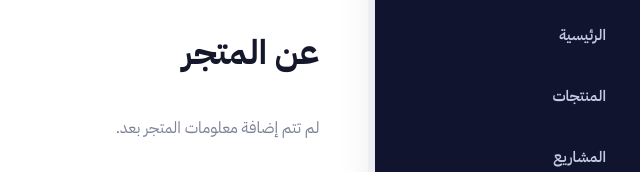
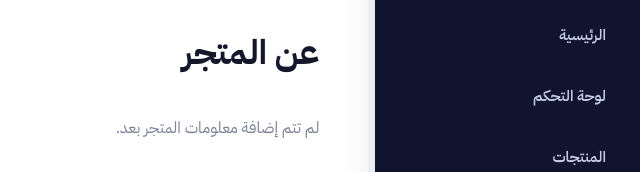
Before and after one commit to alza69191-art/V-Storefront, a Next.js app: page /about in a window 1280 px wide. Shown: the part 134-306 px from the top of the page, without its empty margins (640-1280 px from the left). Built offline with nearby package versions, Linux system fonts and the light colour scheme; no server answers.

Commit message:
Add personal dashboard to navigation

```diff
--- a/src/app/StoreNav.tsx
+++ b/src/app/StoreNav.tsx
@@ -3,5 +3,5 @@ import {useEffect,useRef} from "react";
 import {useRouter} from "next/navigation";
 import AccountSupport from "./AccountSupport";
 type Props={config:any;active:string};
-const links=[["home","/","الرئيسية"],["products","/products","المنتجات"],["projects","/projects","المشاريع"],["services","/services","الخدمات المستقلة"],["auctions","/auctions","المزادات"],["freelancers","/freelancers","المستقلون"],["companies","/companies","الشركات"],["about","/about","من نحن"],["contact","/contact","تواصل معنا"],["support","/support","الدعم الفني"]];
+const links=[["home","/","الرئيسية"],["dashboard","/dashboard","لوحة التحكم"],["products","/products","المنتجات"],["projects","/projects","المشاريع"],["services","/services","الخدمات المستقلة"],["auctions","/auctions","المزادات"],["freelancers","/freelancers","المستقلون"],["companies","/companies","الشركات"],["about","/about","من نحن"],["contact","/contact","تواصل معنا"],["support","/support","الدعم الفني"]];
 export default function StoreNav({config:c,active}:Props){const router=useRouter();const version=useRef(String(c._version||""));useEffect(()=>{const base=process.env.ADMIN_API_URL||"https://v-admin-api.onrender.com";const check=async()=>{try{const r=await fetch(base+"/api/public/config",{cache:"no-store"});if(!r.ok)return;const x=await r.json();const next=String(x._version||"");if(next&&next!==version.current){version.current=next;router.refresh();}}catch{}};const timer=window.setInterval(check,8000);return()=>window.clearInterval(timer);},[router,c._version]);return <aside className="storeSidebar"><a className="storeBrand" href="/">{c.logoUrl?<img src={c.logoUrl} alt="شعار المتجر"/>:<span className="storeLogo">{c.logoText||"V"}</span>}<span><b>{c.storeName||"V Commerce"}</b><small>المتجر الإلكتروني</small></span></a><nav className="storeSideLinks">{(c.allowCustomerSubmissions?[...links,["seller","/seller","للبائعين"]]:links).map(([id,href,label])=><a key={id} href={href} className={active===id?"selected":""}>{label}</a>)}</nav><div className="storeSideBottom"><AccountSupport apiBase={process.env.ADMIN_API_URL||"https://v-admin-api.onrender.com"}/><small>© {new Date().getFullYear()} {c.storeName||"V Commerce"}</small></div></aside>}
```
